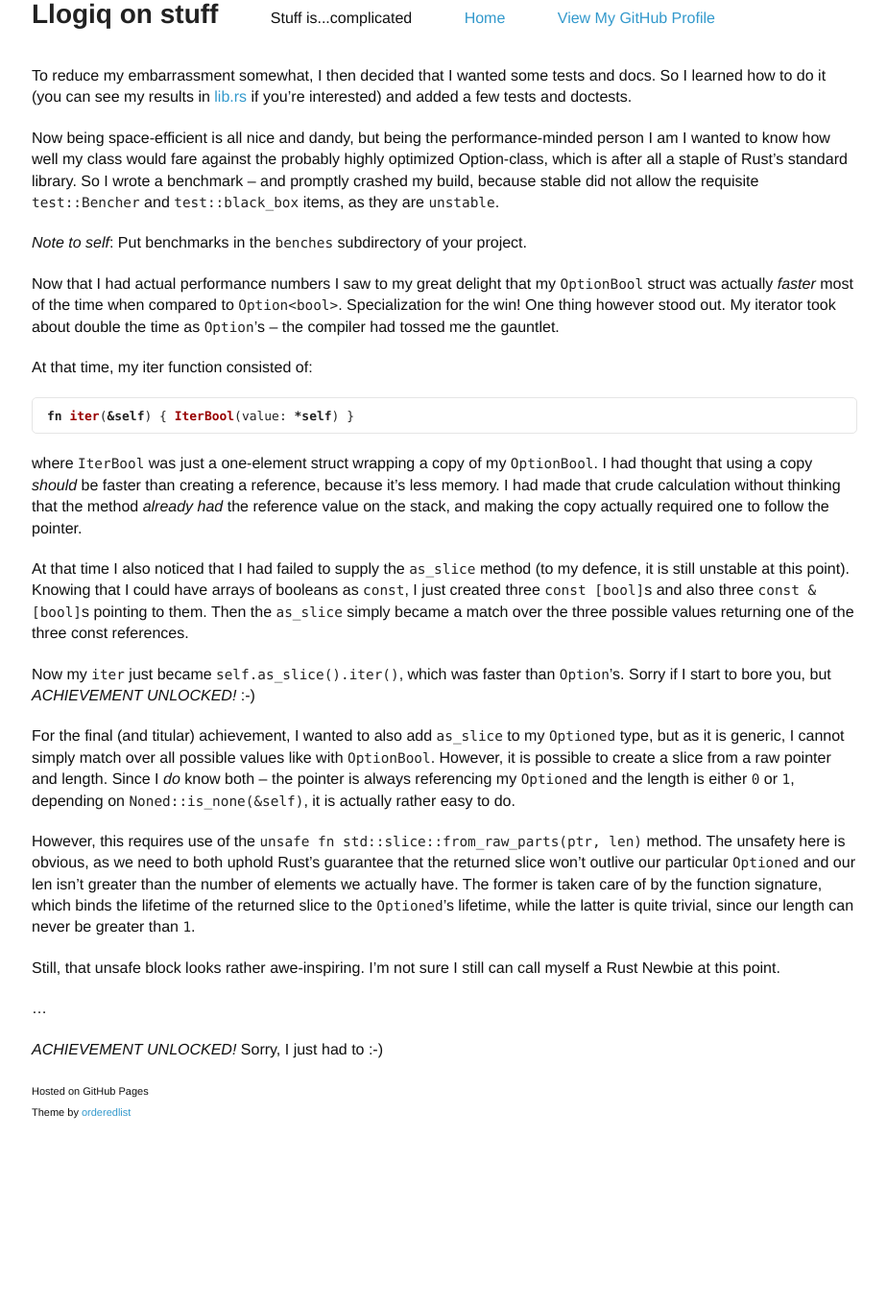
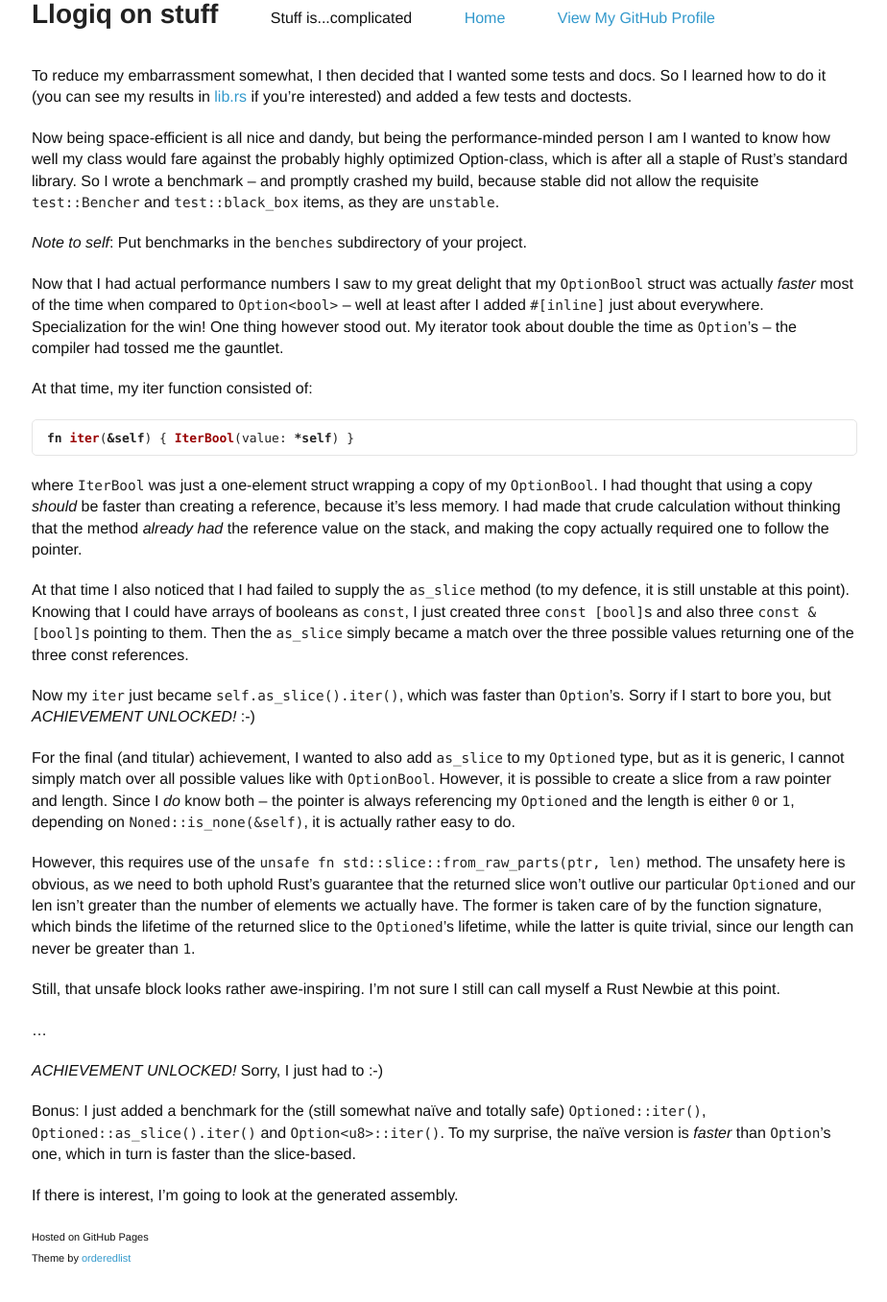
Before and after one commit to llogiq/llogiq.github.io, a Jekyll site: the page built from _posts/2015-07-23-unsafe.md, in a window 1280 px wide and 1400 px high, scrolled down 791 px. Shown: the top 1357 px of the window at 96% size, without its empty margins (177-1101 px from the left). Built offline with Jekyll 4.4.1, drawn with Linux system fonts in a browser that asks for light colours; before the commit the page ends 2039 px from its top, so only the background shows below that.

Commit message:
bonus material

```diff
--- a/_posts/2015-07-23-unsafe.md
+++ b/_posts/2015-07-23-unsafe.md
@@ -63,9 +63,10 @@ project.
 
 Now that I had actual performance numbers I saw to my great delight
 that my `OptionBool` struct was actually *faster* most of the time when
-compared to `Option<bool>`. Specialization for the win! One thing
-however stood out. My iterator took about double the time as `Option`'s
-– the compiler had tossed me the gauntlet.
+compared to `Option<bool>` – well at least after I added `#[inline]`
+just about everywhere. Specialization for the win! One thing however
+stood out. My iterator took about double the time as `Option`'s – the
+compiler had tossed me the gauntlet.
 
 At that time, my iter function consisted of:
 
@@ -114,3 +115,11 @@ still can call myself a Rust Newbie at this point.
 ...
 
 *ACHIEVEMENT UNLOCKED!* Sorry, I just had to :-)
+
+Bonus: I just added
+a benchmark for the (still somewhat naïve and totally safe)
+`Optioned::iter()`, `Optioned::as_slice().iter()` and
+`Option<u8>::iter()`. To my surprise, the naïve version is *faster*
+than `Option`'s one, which in turn is faster than the slice-based.
+
+If there is interest, I'm going to look at the generated assembly.
```
